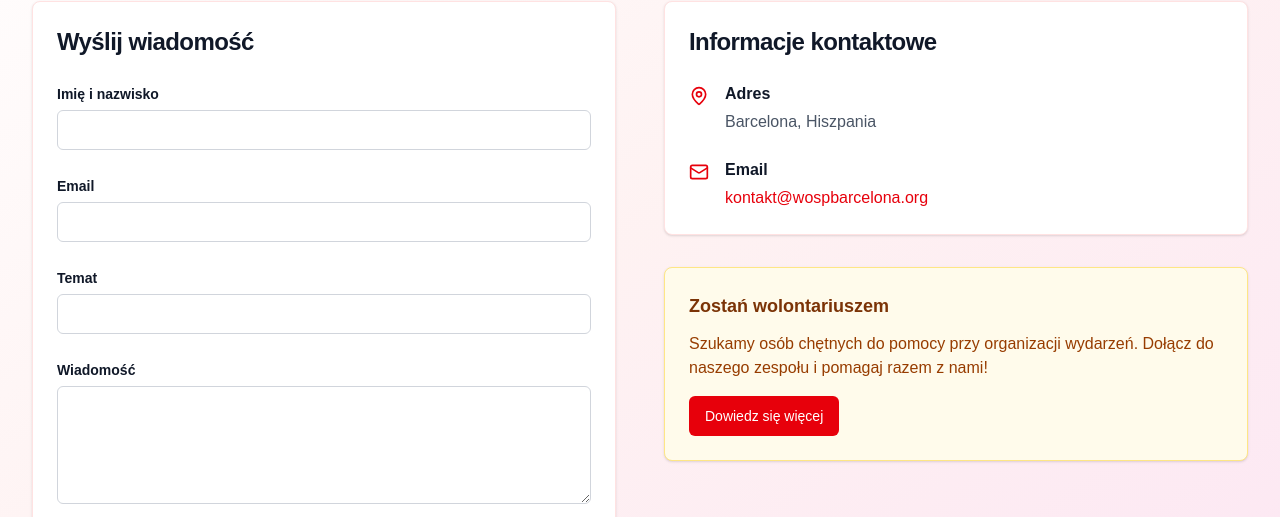
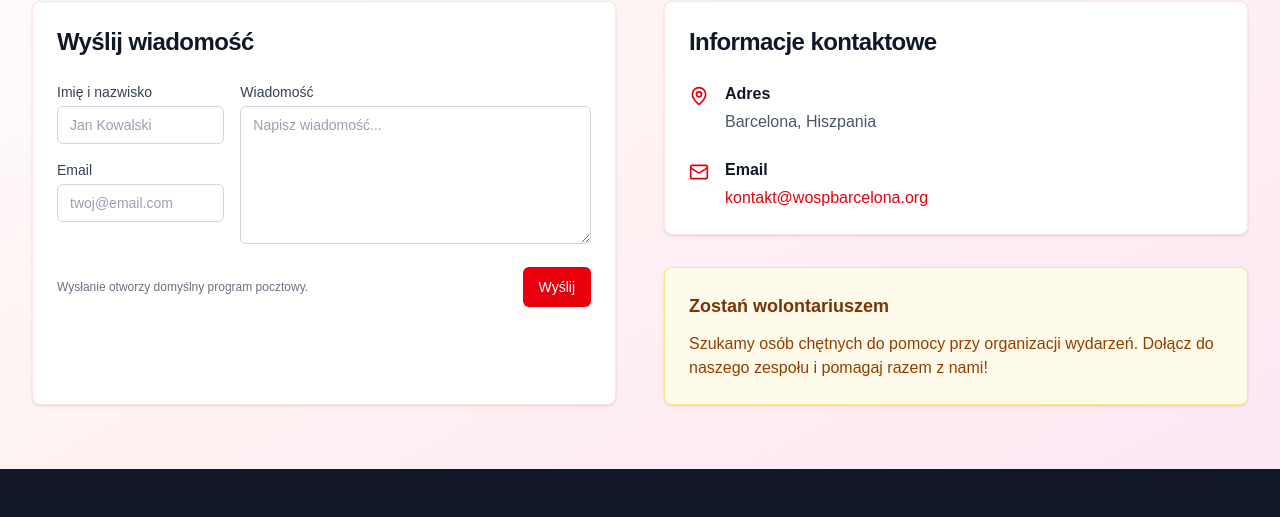
Before and after one commit to MateuszKobiera/wospbarcelona, a Next.js app: page /pl/contact in a window 1280 px wide. Shown: the part 283-800 px from the top of the page. Built offline with nearby package versions, Linux system fonts and the light colour scheme.

Commit message:
Replace `SocialMedia` component with detailed social media links section and refactor `ContactPage` to utilize the `ContactForm` component.

```diff
--- a/src/app/[locale]/contact/page.tsx
+++ b/src/app/[locale]/contact/page.tsx
@@ -1,48 +1,12 @@
 'use client';
 
-import { useState } from 'react';
-import { Button } from '@/components/ui/button';
-import { Input } from '@/components/ui/input';
-import { Textarea } from '@/components/ui/textarea';
-import { Label } from '@/components/ui/label';
 import { Card, CardContent, CardHeader, CardTitle } from '@/components/ui/card';
-import { Mail, MapPin, Send } from 'lucide-react';
+import { Mail, MapPin } from 'lucide-react';
 import { useTranslations } from 'next-intl';
+import { ContactForm } from '@/components/ContactForm';
 
 export default function ContactPage() {
-  const [formData, setFormData] = useState({
-    name: '',
-    email: '',
-    subject: '',
-    message: ''
-  });
-  const [isSubmitting, setIsSubmitting] = useState(false);
-  const [submitStatus, setSubmitStatus] = useState<'idle' | 'success' | 'error'>('idle');
   const t = useTranslations('contact');
-
-  const handleChange = (e: React.ChangeEvent<HTMLInputElement | HTMLTextAreaElement>) => {
-    setFormData({
-      ...formData,
-      [e.target.name]: e.target.value
-    });
-  };
-
-  const handleSubmit = async (e: React.FormEvent) => {
-    e.preventDefault();
-    setIsSubmitting(true);
-    setSubmitStatus('idle');
-
-    try {
-      // Simulate form submission
-      await new Promise(resolve => setTimeout(resolve, 1000));
-      setSubmitStatus('success');
-      setFormData({ name: '', email: '', subject: '', message: '' });
-    } catch (error) {
-      setSubmitStatus('error');
-    } finally {
-      setIsSubmitting(false);
-    }
-  };
 
   return (
     <main className="py-16 bg-gradient-to-br from-white via-red-50 to-pink-100">
@@ -57,92 +21,13 @@ export default function ContactPage() {
           </div>
 
           <div className="grid grid-cols-1 lg:grid-cols-2 gap-12">
-            {/* Contact Form */}
+            {/* Contact Form Card */}
             <Card className="bg-white border border-red-100 shadow-sm">
               <CardHeader>
                 <CardTitle className="text-2xl text-gray-900 font-bold">Wyślij wiadomość</CardTitle>
               </CardHeader>
               <CardContent>
-                <form onSubmit={handleSubmit} className="space-y-6">
-                  <div>
-                    <Label htmlFor="name" className="text-gray-900 font-semibold">{t('form.name')}</Label>
-                    <Input
-                      id="name"
-                      name="name"
-                      type="text"
-                      required
-                      value={formData.name}
-                      onChange={handleChange}
-                      className="mt-1 bg-white"
-                    />
-                  </div>
-
-                  <div>
-                    <Label htmlFor="email" className="text-gray-900 font-semibold">{t('form.email')}</Label>
-                    <Input
-                      id="email"
-                      name="email"
-                      type="email"
-                      required
-                      value={formData.email}
-                      onChange={handleChange}
-                      className="mt-1 bg-white"
-                    />
-                  </div>
-
-                  <div>
-                    <Label htmlFor="subject" className="text-gray-900 font-semibold">{t('form.subject')}</Label>
-                    <Input
-                      id="subject"
-                      name="subject"
-                      type="text"
-                      required
-                      value={formData.subject}
-                      onChange={handleChange}
-                      className="mt-1 bg-white"
-                    />
-                  </div>
-
-                  <div>
-                    <Label htmlFor="message" className="text-gray-900 font-semibold">{t('form.message')}</Label>
-                    <Textarea
-                      id="message"
-                      name="message"
-                      required
-                      rows={5}
-                      value={formData.message}
-                      onChange={handleChange}
-                      className="mt-1 bg-white"
-                    />
-                  </div>
-
-                  {submitStatus === 'success' && (
-                    <div className="bg-green-50 border border-green-200 text-green-800 px-4 py-3 rounded">
-                      {t('form.success')}
-                    </div>
-                  )}
-
-                  {submitStatus === 'error' && (
-                    <div className="bg-red-50 border border-red-200 text-red-800 px-4 py-3 rounded">
-                      {t('form.error')}
-                    </div>
-                  )}
-
-                  <Button
-                    type="submit"
-                    disabled={isSubmitting}
-                    className="w-full bg-red-600 hover:bg-red-700"
-                  >
-                    {isSubmitting ? (
-                      'Wysyłanie...'
-                    ) : (
-                      <>
-                        <Send className="w-4 h-4 mr-2" />
-                        {t('form.submit')}
-                      </>
-                    )}
-                  </Button>
-                </form>
+                <ContactForm />
               </CardContent>
             </Card>
 
@@ -182,13 +67,10 @@ export default function ContactPage() {
                   <h3 className="font-bold text-amber-900 text-lg mb-3">
                     Zostań wolontariuszem
                   </h3>
-                  <p className="text-amber-800 mb-4">
+                  <p className="text-amber-800">
                     Szukamy osób chętnych do pomocy przy organizacji wydarzeń.
                     Dołącz do naszego zespołu i pomagaj razem z nami!
                   </p>
-                  <Button className="bg-red-600 hover:bg-red-700 text-white">
-                    Dowiedz się więcej
-                  </Button>
                 </CardContent>
               </Card>
             </div>
--- a/src/app/[locale]/donate/page.tsx
+++ b/src/app/[locale]/donate/page.tsx
@@ -1,7 +1,7 @@
 import Link from 'next/link';
-import { SocialMedia } from '@/components/SocialMedia';
 import { Card, CardContent } from '@/components/ui/card';
 import { Button } from '@/components/ui/button';
+import { siFacebook, siInstagram, siMeetup } from 'simple-icons/icons';
 
 export const metadata = {
   title: 'Wpłać Online',
@@ -84,7 +84,86 @@ export default function WplacOnlinePage() {
         </div>
       </main>
 
-      <SocialMedia />
+      {/* Socials */}
+      <section className="py-16 bg-white">
+        <div className="max-w-7xl mx-auto px-4 sm:px-6 lg:px-8">
+          <div className="mb-6">
+            <h2 className="text-2xl font-bold text-gray-900 mb-2">Dołącz do nas</h2>
+            <p className="text-gray-600">Jesteśmy na Facebooku, Instagramie i Meetupie.</p>
+          </div>
+
+          <div className="grid grid-cols-1 md:grid-cols-3 gap-6">
+            <Link href="https://facebook.com/sztabWOSPBarcelona" target="_blank" rel="noopener noreferrer" className="block">
+              <Card className="border-gray-200/80 transition hover:shadow-md hover:-translate-y-0.5 cursor-pointer">
+                <CardContent className="p-4">
+                  <div className="flex items-center mb-3">
+                    <div className="w-9 h-9 rounded-full bg-blue-100 flex items-center justify-center mr-2">
+                      <svg
+                        role="img"
+                        viewBox="0 0 24 24"
+                        className="w-5 h-5 text-blue-600 fill-current"
+                        aria-hidden
+                      >
+                        <path d={siFacebook.path} />
+                      </svg>
+                    </div>
+                    <div className="text-sm font-semibold text-gray-900">Facebook</div>
+                  </div>
+                  <p className="text-sm text-gray-700">
+                    Zobacz, co u nas słychać. Aktualności, zdjęcia i relacje z wydarzeń.
+                  </p>
+                </CardContent>
+              </Card>
+            </Link>
+
+            <Link href="https://instagram.com/wospbarcelona" target="_blank" rel="noopener noreferrer" className="block">
+              <Card className="border-gray-200/80 transition hover:shadow-md hover:-translate-y-0.5 cursor-pointer">
+                <CardContent className="p-4">
+                  <div className="flex items-center mb-3">
+                    <div className="w-9 h-9 rounded-full bg-pink-100 flex items-center justify-center mr-2">
+                      <svg
+                        role="img"
+                        viewBox="0 0 24 24"
+                        className="w-5 h-5 text-pink-600 fill-current"
+                        aria-hidden
+                      >
+                        <path d={siInstagram.path} />
+                      </svg>
+                    </div>
+                    <div className="text-sm font-semibold text-gray-900">Instagram</div>
+                  </div>
+                  <p className="text-sm text-gray-700">
+                    Najnowsze zdjęcia i stories z naszych działań w Barcelonie.
+                  </p>
+                </CardContent>
+              </Card>
+            </Link>
+
+            <Link href="https://www.meetup.com/wośp-barcelona" target="_blank" rel="noopener noreferrer" className="block">
+              <Card className="border-gray-200/80 transition hover:shadow-md hover:-translate-y-0.5 cursor-pointer">
+                <CardContent className="p-4">
+                  <div className="flex items-center mb-3">
+                    <div className="w-9 h-9 rounded-full bg-red-100 flex items-center justify-center mr-2">
+                      <svg
+                        role="img"
+                        viewBox="0 0 24 24"
+                        className="w-5 h-5 text-red-600 fill-current"
+                        aria-hidden
+                      >
+                        <path d={siMeetup.path} />
+                      </svg>
+                    </div>
+                    <div className="text-sm font-semibold text-gray-900">Meetup</div>
+                  </div>
+                  <p className="text-sm text-gray-700">
+                    Dołącz do naszych wydarzeń i spotkań polskiej społeczności.
+                  </p>
+                </CardContent>
+              </Card>
+            </Link>
+          </div>
+        </div>
+      </section>
     </>
   );
 }
```
